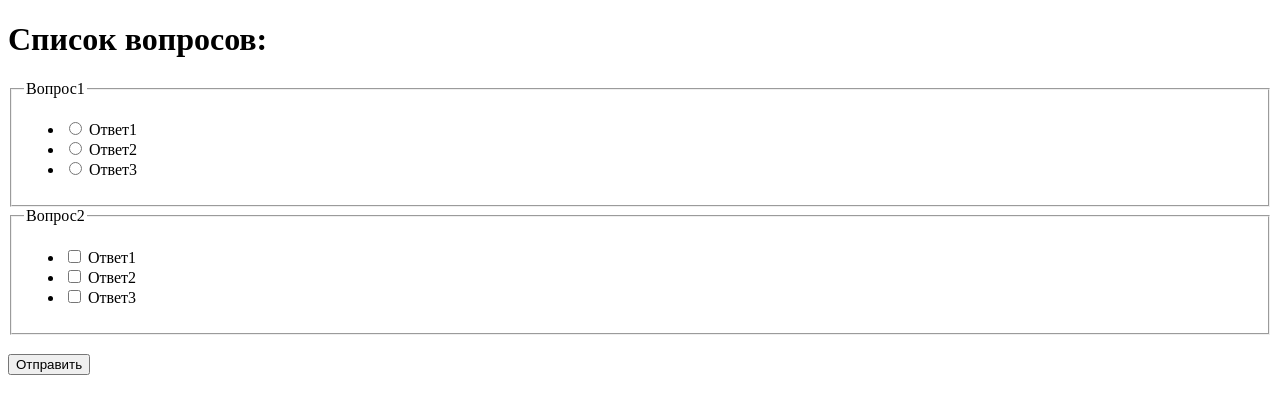
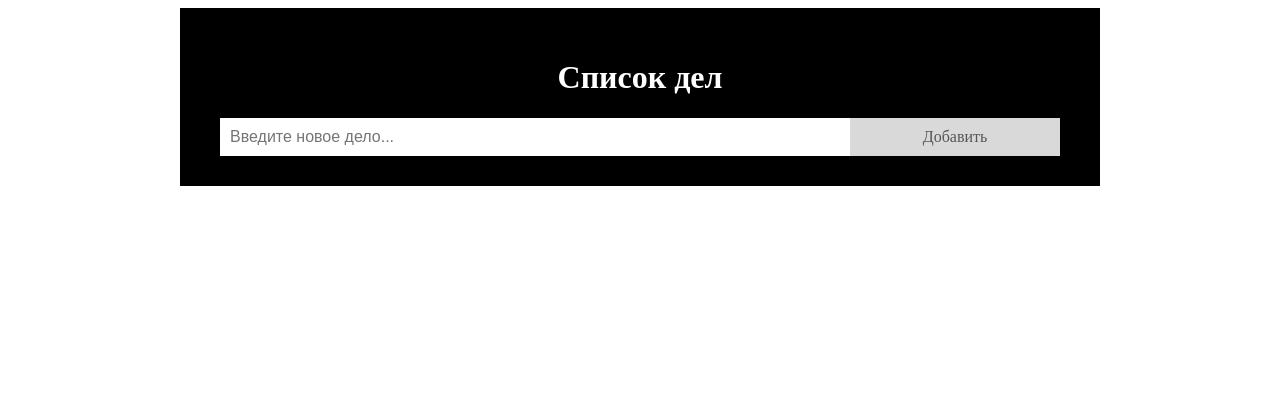
Before and after one commit to ynsem/jstest3todo, a website: page index.html in a window 1280 px wide. Drawn offline with Linux system fonts and the light colour scheme.

Commit message:
базовая версия

```diff
--- a/css/style.css
+++ b/css/style.css
@@ -1,9 +1,93 @@
-form {
-  position: relative;
+* {
+  box-sizing: border-box;
+}
+.wrapper {width: 920px; margin: 0 auto}
+ul {
+  margin: 0;
+  padding: 0;
+  list-style: none;
 }
 
-button {
+ul li {
+  cursor: pointer;
+  position: relative;
+  padding: 12px 8px 12px 40px;
+  background: #eee;
+  font-size: 18px;
+  transition: 0.2s;
+  user-select: none;
+}
+
+ul li:nth-child(odd) {
+  background: #f9f9f9;
+}
+
+ul li:hover {
+  background: #ddd;
+}
+
+ul li.checked {
+  background: #888;
+  color: #fff;
+  text-decoration: line-through;
+}
+ul li.checked::before {
+  content: '';
   position: absolute;
-  bottom: -40px;
-  left: 0;
+  border-color: #fff;
+  border-style: solid;
+  border-width: 0 2px 2px 0;
+  top: 10px;
+  left: 16px;
+  transform: rotate(45deg);
+  height: 15px;
+  width: 7px;
 }
+.close {
+  position: absolute;
+  right: 0;
+  top: 0;
+  padding: 12px 16px 12px 16px;
+}
+
+.close:hover {
+  background-color: #f44336;
+  color: white;
+}
+
+.header {
+  background-color: #000;
+  padding: 30px 40px;
+  color: white;
+  text-align: center;
+}
+
+.header:after {
+  content: "";
+  display: table;
+  clear: both;
+}
+
+input {
+  border: none;
+  width: 75%;
+  padding: 10px;
+  float: left;
+  font-size: 16px;
+}
+
+.addBtn {
+  padding: 10px;
+  width: 25%;
+  background: #d9d9d9;
+  color: #555;
+  float: left;
+  text-align: center;
+  font-size: 16px;
+  cursor: pointer;
+  transition: 0.3s;
+}
+
+.addBtn:hover {
+  background-color: #bbb;
+}
--- a/index.html
+++ b/index.html
@@ -6,51 +6,16 @@
     <link rel="stylesheet" href="css/style.css" type="text/css">
   </head>
   <body>
-    <h1 class="header">Список вопросов:</h1>
-    <form class="questionBlock" action="" method="POST">
-      <button class="button" type="submit" name="button">Отправить</button>
-    </form>
+    <div class="wrapper">
+      <div class="header">
+        <h1>Список дел</h1>
+        <input type="text" placeholder="Введите новое дело..." id="toDoEl">
+        <span class="addBtn" onclick="newElement()">Добавить</span>
+      </div>
+      <ul id="list">
 
-    <template id="radioQuestion">
-      <fieldset class="radioQuestion">
-        <legend class="radio"></legend>
-        <ul>
-          <li>
-            <input type="radio" name="rad" id="radio1" value="var1">
-            <label class="radio1 answerRad" for="radio1"></label>
-          </li>
-          <li>
-            <input type="radio" name="rad" id="radio2" value="var2">
-            <label class="radio2 answerRad" for="radio2"></label>
-          </li>
-          <li>
-            <input type="radio" name="rad" id="radio3" value="var3">
-            <label class="radio3 answerRad" for="radio3"></label>
-          </li>
-        </ul>
-      </fieldset>
-    </template>
-
-    <template id="checkboxQuestion">
-      <fieldset class="checkboxQuestion">
-        <legend class="checkbox"></legend>
-        <ul>
-          <li>
-            <input type="checkbox" name="check" id="checkbox1" value="var1">
-            <label class="checkbox1 answerCheck" for="checkbox1">Ответ1</label>
-          </li>
-          <li>
-            <input type="checkbox" name="check" id="checkbox2" value="var1">
-            <label class="checkbox2 answerCheck" for="checkbox2">Ответ2</label>
-          </li>
-          <li>
-            <input type="checkbox" name="check" id="checkbox3" value="var1">
-            <label class="checkbox3 answerCheck" for="checkbox3">Ответ3</label>
-          </li>
-        </ul>
-      </fieldset>
-    </template>
-
+      </ul>
+    </div>
     <script src="js/index.js"></script>
   </body>
 </html>
--- a/js/index.js
+++ b/js/index.js
@@ -1,124 +1,34 @@
-'use strict';
+const list = document.querySelector('ul');
 
-const questions = [
-  {
-    quest: 'Вопрос1',
-    answ: ['Ответ1', 'Ответ2', 'Ответ3'],
-    type: 'radio',
-    rigth: 'var1',
+list.addEventListener(
+  'click',
+  function (e) {
+    if (e.target.tagName === 'LI') {
+      e.target.classList.toggle('checked');
+    } else if (e.target.tagName === 'SPAN') {
+      const div = e.target.parentNode;
+      div.remove();
+    }
   },
-  {
-    quest: 'Вопрос2',
-    answ: ['Ответ1', 'Ответ2', 'Ответ3'],
-    type: 'checkbox',
-    rigth: 'var2',
-  },
-];
+  false,
+);
 
-// получаем блок для вставки вопросов
-const questionContainer = document.querySelector('.questionBlock');
+const newElement = () => {
+  const li = document.createElement('li');
+  const inputValue = document.getElementById('toDoEl').value;
+  const t = document.createTextNode(inputValue);
+  li.appendChild(t);
+  if (inputValue == '') {
+    alert('Введите ваше дело!');
+  } else {
+    document.getElementById('list').appendChild(li);
+  }
+  document.getElementById('toDoEl').value = '';
+  const span = document.createElement('SPAN');
+  const txt = document.createTextNode('X');
+  span.className = 'close';
+  span.appendChild(txt);
+  li.appendChild(span);
+}
 
-// получаем шаблон
-const radioTemplate = document
-  .querySelector('#radioQuestion') // шаблон
-  .content.querySelector('.radioQuestion'); // содержимое шаблона
-
-// получаем шаблон
-const checkboxTemplate = document
-  .querySelector('#checkboxQuestion') // шаблон
-  .content.querySelector('.checkboxQuestion'); // содержимое шаблона
-
-// функция создания radio вопроса
-const renderRadio = (question) => {
-  const quest = radioTemplate.cloneNode(true);
-
-  quest.querySelector('.radio').textContent = question.quest;
-
-  for (let i = 1; i <= question.answ.length; i += 1) {
-    quest.querySelector(`.radio${i}`).textContent = question.answ[i - 1];
-  }
-
-  return quest;
-};
-
-// функция создания checkbox вопроса
-const renderCheckbox = (question) => {
-  const quest = checkboxTemplate.cloneNode(true);
-
-  quest.querySelector('.checkbox').textContent = question.quest;
-
-  for (let i = 1; i <= question.answ.length; i += 1) {
-    quest.querySelector(`.checkbox${i}`).textContent = question.answ[i - 1];
-  }
-
-  return quest;
-};
-
-const render = (questions) => {
-  const fragment = document.createDocumentFragment();
-
-  questions.forEach((item) => {
-    if (item.type === 'radio') {
-      fragment.appendChild(renderRadio(item));
-    }
-    if (item.type === 'checkbox') {
-      fragment.appendChild(renderCheckbox(item));
-    }
-  });
-
-  questionContainer.appendChild(fragment);
-};
-
-render(questions);
-
-// функция недоделана, заглушка для двух вопросов
-const paint = (questions) => {
-  const rad = document.getElementsByName('rad');
-  const check = document.getElementsByName('check');
-
-  const answerRad = document.getElementsByClassName('answerRad');
-  const answerCheck = document.getElementsByClassName('answerCheck');
-
-  console.log(rad);
-
-  try {
-    for (let i = 0; i <= rad.length; i += 1) {
-      console.log(rad[i]);
-      if (rad[i].checked) {
-        answerRad[i].style.backgroundColor = 'red';
-      }
-
-      if (rad[i].value === questions[0].rigth) {
-        answerRad[i].style.backgroundColor = 'green';
-      }
-    }
-  } catch (err) {
-    console.log('нуждается в доработке');
-  }
-
-  try {
-    for (let i = 0; i <= check.length; i += 1) {
-      if (check[i].checked) {
-        answerCheck[i].style.backgroundColor = 'red';
-      }
-
-      if (check[i].value === questions[1].rigth) {
-        answerCheck[i].style.backgroundColor = 'green';
-      }
-    }
-  } catch (err) {
-    console.log('нуждается в доработке');
-  }
-};
-
-const form = document.querySelector('.questionBlock');
-const h1 = document.querySelector('.header');
-const button = document.querySelector('.button');
-
-form.addEventListener('submit', function (event) {
-  event.preventDefault();
-  button.remove();
-  h1.textContent = 'Ответы:';
-
-  paint(questions);
-});
+newElement();
```
